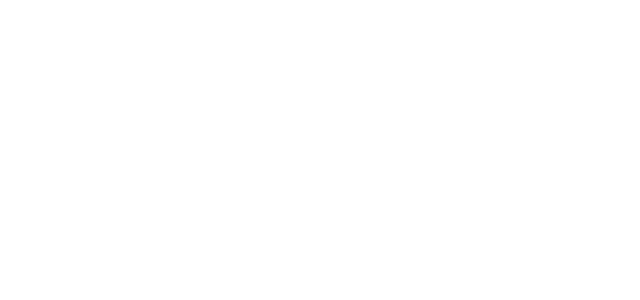
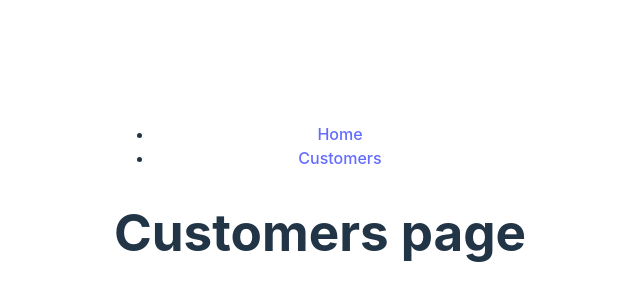
Before and after one commit to AurisBPM/Final-exam, a React (Vite) app in the folder web/: page /customers in a window 1280 px wide. Shown: the part 200-500 px from the top of the page, without its empty margins (320-960 px from the left). Built offline with nearby package versions, Linux system fonts and the light colour scheme; no server answers.

Commit message:
Initial web + first page + router

```diff
--- a/web/package.json
+++ b/web/package.json
@@ -10,8 +10,10 @@
     "preview": "vite preview"
   },
   "dependencies": {
+    "axios": "^1.4.0",
     "react": "^18.2.0",
-    "react-dom": "^18.2.0"
+    "react-dom": "^18.2.0",
+    "react-router-dom": "^6.14.2"
   },
   "devDependencies": {
     "@types/react": "^18.2.15",
--- /dev/null
+++ b/web/src/components/Header.jsx
@@ -0,0 +1,18 @@
+import { Link } from "react-router-dom";
+
+const Header = () => {
+  return (
+    <nav>
+      <ul>
+        <li>
+          <Link to="/">Home</Link>
+        </li>
+        <li>
+          <Link to="/customers">Customers</Link>
+        </li>
+      </ul>
+    </nav>
+  );
+};
+
+export default Header;
--- /dev/null
+++ b/web/src/components/Layout.jsx
@@ -0,0 +1,13 @@
+import { Outlet } from "react-router-dom";
+import Header from "./Header";
+
+const Layout = () => {
+  return (
+    <>
+      <Header />
+      <Outlet />
+    </>
+  );
+};
+
+export default Layout;
--- /dev/null
+++ b/web/src/pages/Customers.jsx
@@ -0,0 +1,32 @@
+import axios from "axios";
+import { useEffect, useState } from "react";
+import { Link } from "react-router-dom";
+
+const Customers = () => {
+
+  const [customers, setCustomers] = useState([]);
+
+  const customersUrl = "http://localhost:8080/customers";
+
+  const fetchCustomers = async () => {
+    try {
+      const response = await axios.get(customersUrl);
+      console.log(response);
+      setCustomers(response.data.data);
+    } catch (error) {
+      console.log(error);
+    }
+  };
+
+  useEffect(() => {
+    fetchCustomers();
+  }, []);
+
+  return (
+    <>
+      <h1>Customers page</h1>
+    </>
+  );
+};
+
+export default Customers;
```
Also changed, not shown: web/src/App.jsx (+15 -10 lines), 1 other file (tests, documents, lock files or other folders).
